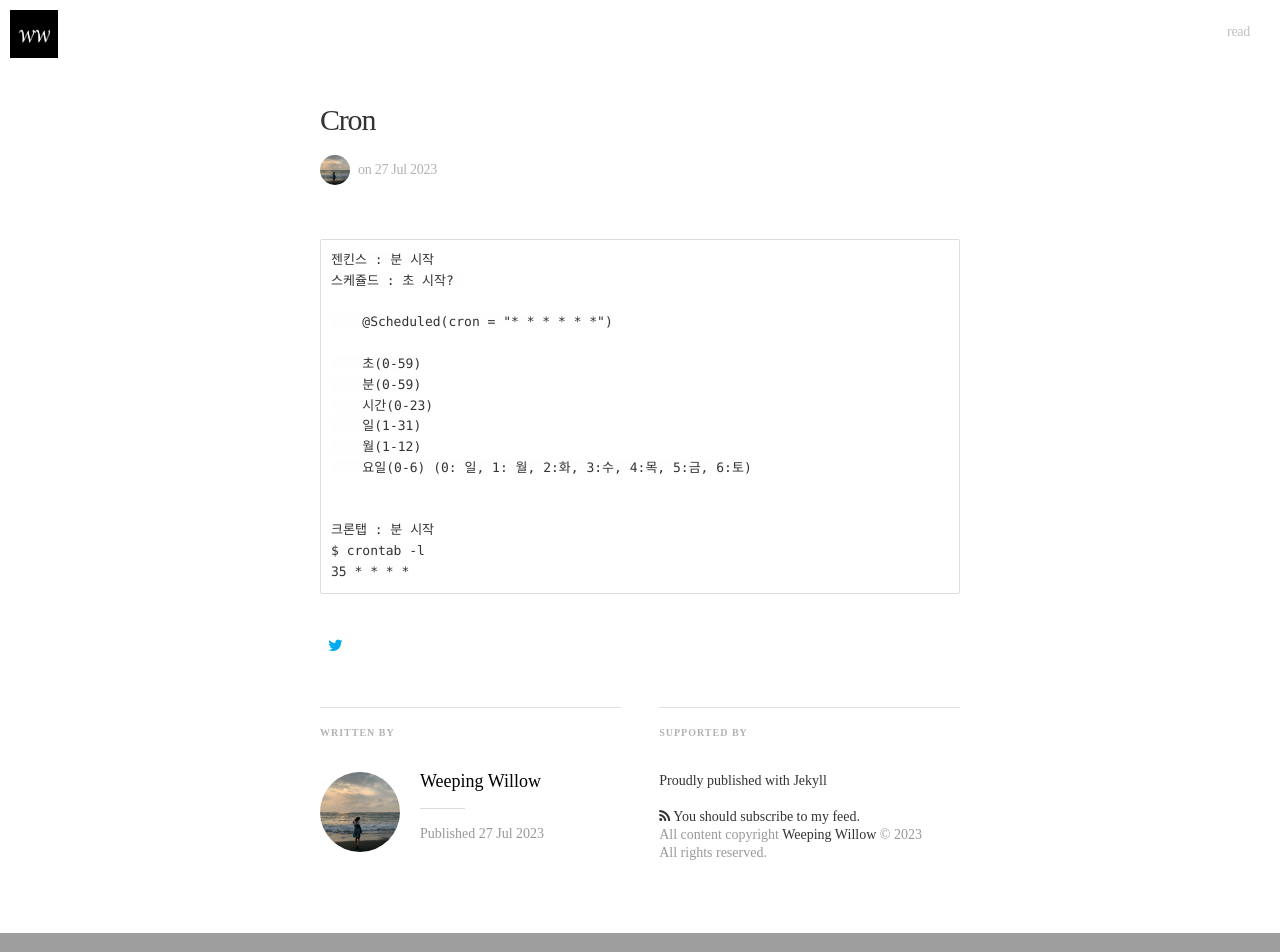
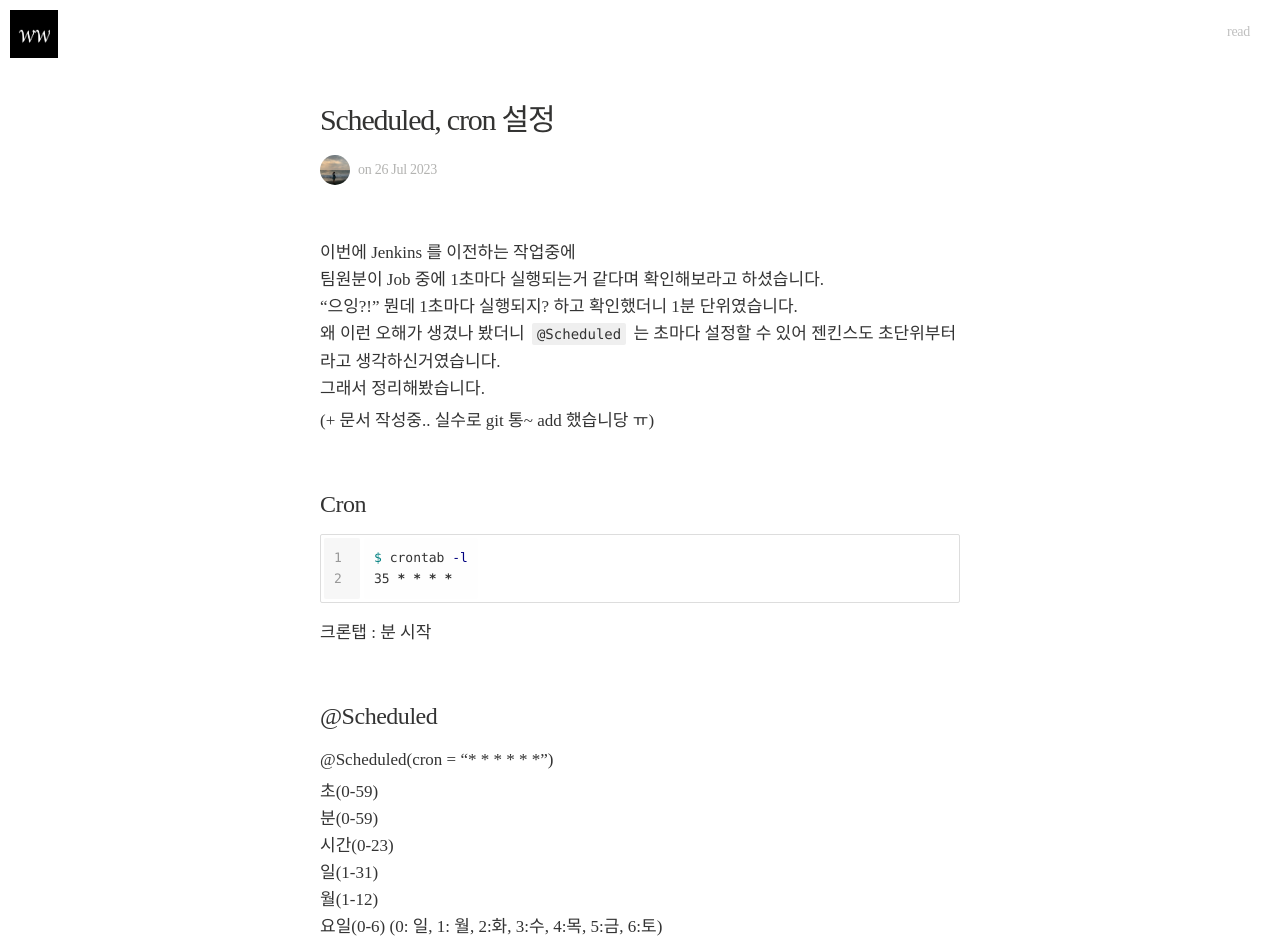
Before and after one commit to didalgus/didalgus.github.io, a Jekyll site: the page built from _posts/2023-07-27-cron.markdown, in a window 1280 px wide and 1400 px high. Shown: the top 952 px of the window. Built offline with Jekyll 4.4.1, drawn with Linux system fonts in a browser that asks for light colours; nearby versions of some CDN libraries; some web fonts are replaced; our own code applies the rules of GitHub Pages for plain Markdown files; the table of contents is made by our own code; some of the changed text lies outside the part shown; grey boxes are pictures that could not be loaded.

Commit message:
modify post

````diff
--- a/_posts/2019-10-07-VueJS-SpringBoot.markdown
+++ b/_posts/2019-10-07-VueJS-SpringBoot.markdown
@@ -4,7 +4,7 @@ title:  "Vue.js with SpringBoot"
 series:
 date:   2019-10-07 17:30:00 +0900
 abstract: ""
-tags: [VueJS, SpringBoot, JAVA]
+tags: [VueJS, SpringBoot, JAVA, featured]
 image:
 toc: true
 categories: JAVA
--- a/_posts/2023-07-24-Nginx-SSL.markdown
+++ b/_posts/2023-07-24-Nginx-SSL.markdown
@@ -1,7 +1,7 @@
 ---
 layout: post
 title:  "Nginx SSL 인증서 교체"
-series:
+series: 1/2
 date: 2023-07-24 17:00:00 +0900
 abstract: "Nginx SSL 인증서 교체 on CentOS"
 tags: [Nginx, CentOS]
--- a/_posts/2023-07-26-Apache-SSL.markdown
+++ b/_posts/2023-07-26-Apache-SSL.markdown
@@ -1,7 +1,7 @@
 ---
 layout: post
 title:  "Apache SSL 인증서 교체"
-series:
+series: 2/2
 date: 2023-07-26 17:00:00 +0900
 abstract: "Apache SSL 인증서 교체 on CentOS"
 tags: [Apache, CentOS]
--- a/_posts/2023-07-27-cron.markdown
+++ b/_posts/2023-07-27-cron.markdown
@@ -1,19 +1,45 @@
+---
+layout: post
+title:  "Scheduled, cron 설정"
+date: 2023-07-26 17:00:00 +0900
+abstract: "Apache SSL 인증서 교체 on CentOS"
+tags: [Apache, CentOS]
+image:
+toc: true
+categories: Tech
+last_modified_at:
+---
+
+이번에 Jenkins 를 이전하는 작업중에
+팀원분이 Job 중에 1초마다 실행되는거 같다며 확인해보라고 하셨습니다.
+"으잉?!" 뭔데 1초마다 실행되지? 하고 확인했더니 1분 단위였습니다.
+왜 이런 오해가 생겼나 봤더니 `@Scheduled` 는 초마다 설정할 수 있어 젠킨스도 초단위부터라고 생각하신거였습니다.
+그래서 정리해봤습니다.
+
+(+ 문서 작성중.. 실수로 git 통~ add 했습니당 ㅠ)
+
+## Cron
 
 
+```bash
+$ crontab -l
+35 * * * *
+```
 
-    젠킨스 : 분 시작
-    스케쥴드 : 초 시작?
+크론탭 : 분 시작
 
-        @Scheduled(cron = "* * * * * *")
+## @Scheduled
 
-        초(0-59)
-        분(0-59)
-        시간(0-23)
-        일(1-31)
-        월(1-12)
-        요일(0-6) (0: 일, 1: 월, 2:화, 3:수, 4:목, 5:금, 6:토)
+@Scheduled(cron = "* * * * * *")
+
+초(0-59)
+분(0-59)
+시간(0-23)
+일(1-31)
+월(1-12)
+요일(0-6) (0: 일, 1: 월, 2:화, 3:수, 4:목, 5:금, 6:토)
 
 
-    크론탭 : 분 시작
-    $ crontab -l
-    35 * * * *
+## Jenkins
+
+젠킨스 : 분 시작
````
